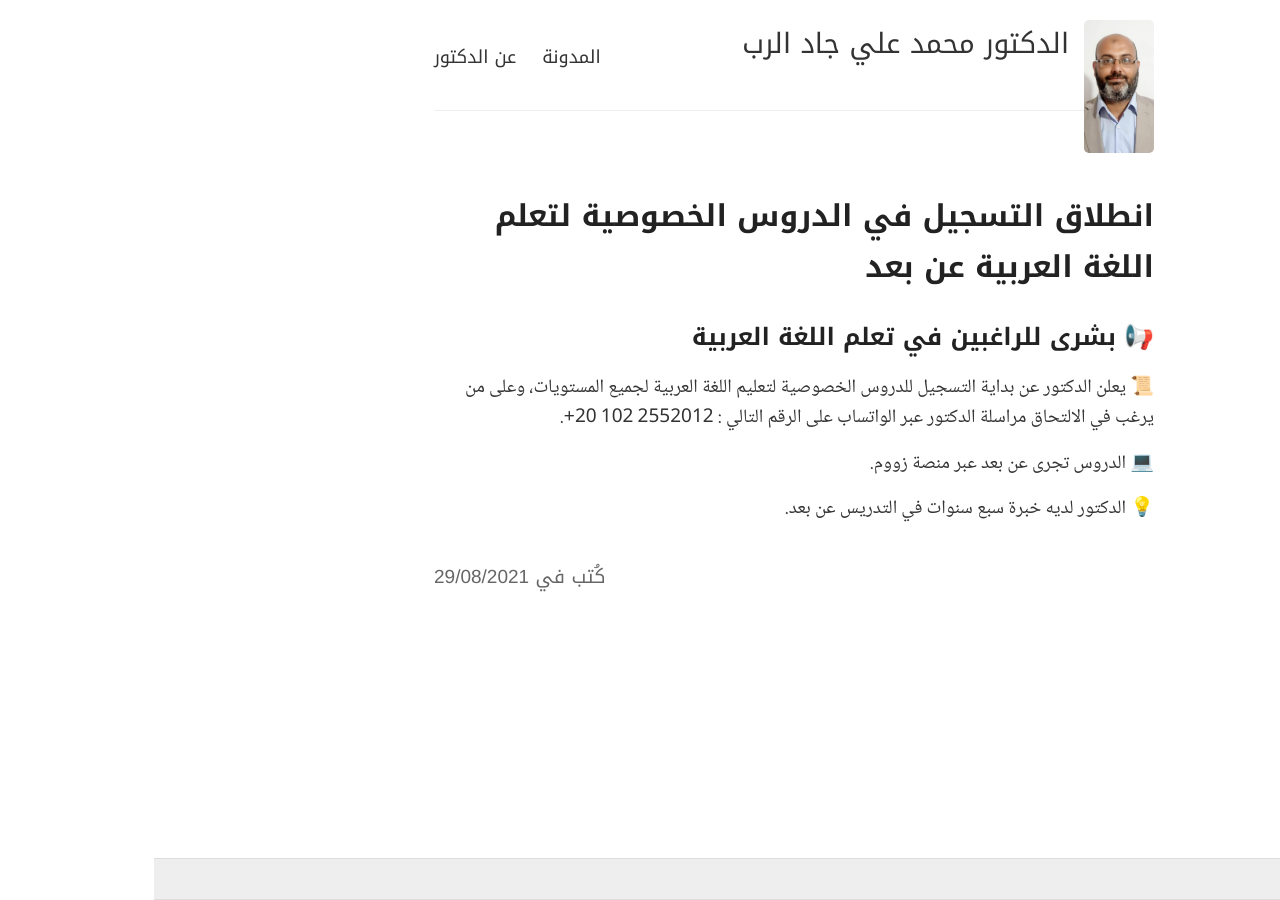
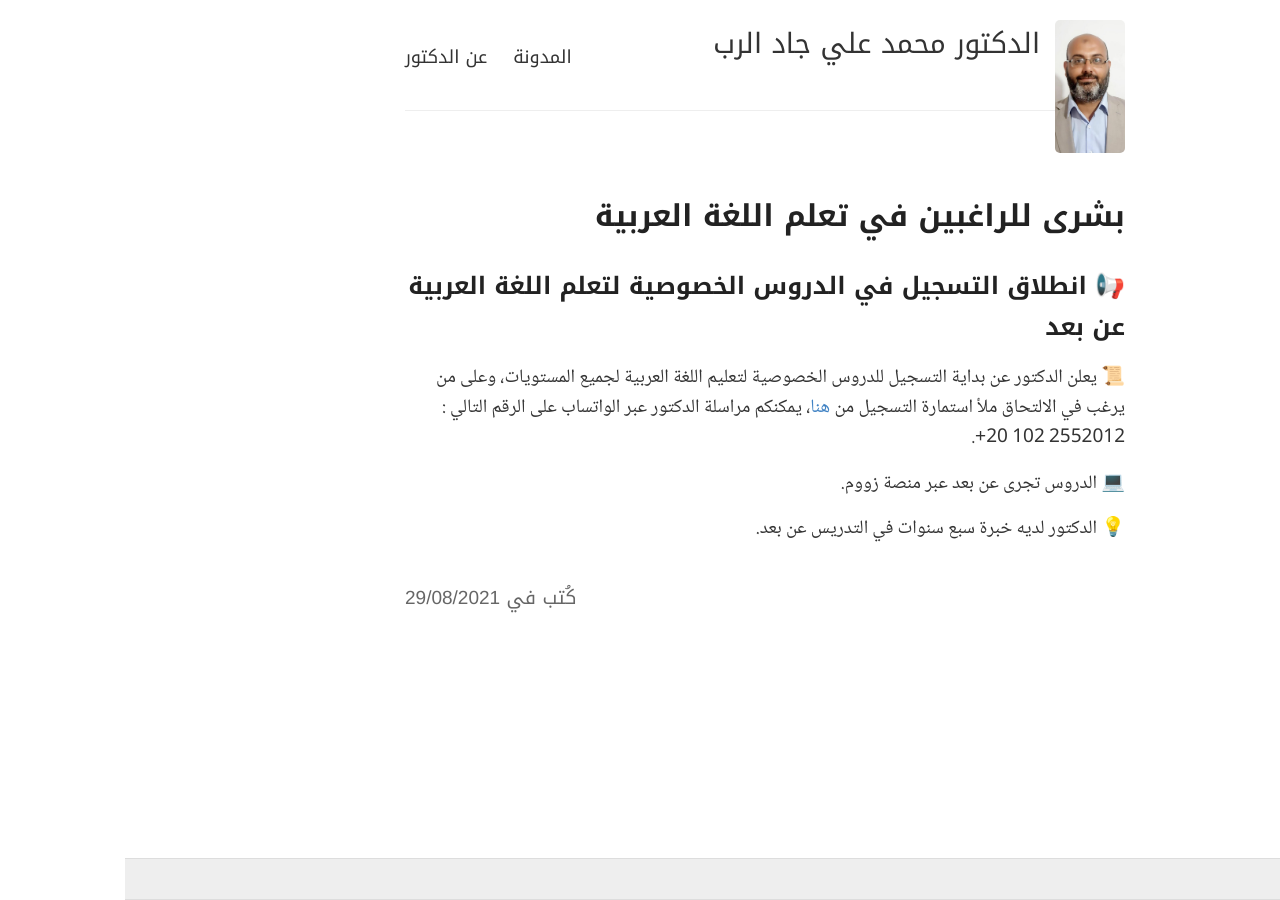
Before and after one commit to MuhammadAlijad/muhammadalijad.github.io, a Jekyll site: the page built from _posts/2021-8-29-apply.md, in a window 1280 px wide. Built offline with Jekyll 4.4.1, drawn with Linux system fonts in a browser that asks for light colours.

Commit message:
Update 2021-8-29-apply.md

```diff
--- a/_posts/2021-8-29-apply.md
+++ b/_posts/2021-8-29-apply.md
@@ -1,11 +1,11 @@
 ---
 layout: post
-title: انطلاق التسجيل في الدروس الخصوصية لتعلم اللغة العربية عن بعد
+title: بشرى للراغبين في تعلم اللغة العربية
 ---
 
-## 📢 بشرى للراغبين في تعلم اللغة العربية
+## 📢 انطلاق التسجيل في الدروس الخصوصية لتعلم اللغة العربية عن بعد
 
-📜 يعلن الدكتور عن بداية التسجيل للدروس الخصوصية لتعليم اللغة العربية لجميع المستويات، وعلى من يرغب في الالتحاق مراسلة الدكتور عبر الواتساب على الرقم التالي : 2552012 102 20+.
+📜 يعلن الدكتور عن بداية التسجيل للدروس الخصوصية لتعليم اللغة العربية لجميع المستويات، وعلى من يرغب في الالتحاق ملأ استمارة التسجيل من [هنا](https://forms.gle/bkasRwet9jX4azdR7)، يمكنكم مراسلة الدكتور عبر الواتساب على الرقم التالي : 2552012 102 20+.
 
 💻 الدروس تجرى عن بعد عبر منصة زووم.
 
```
